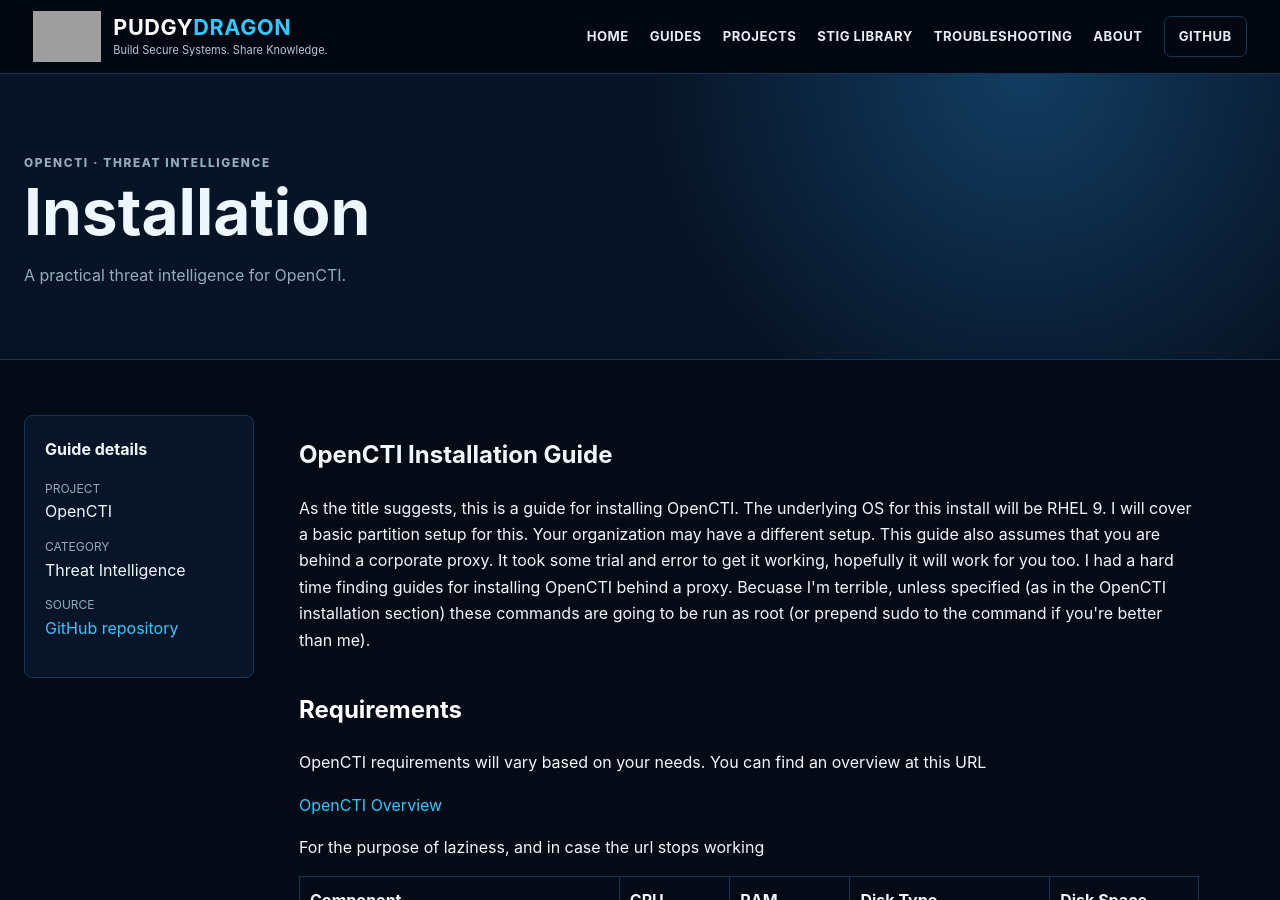
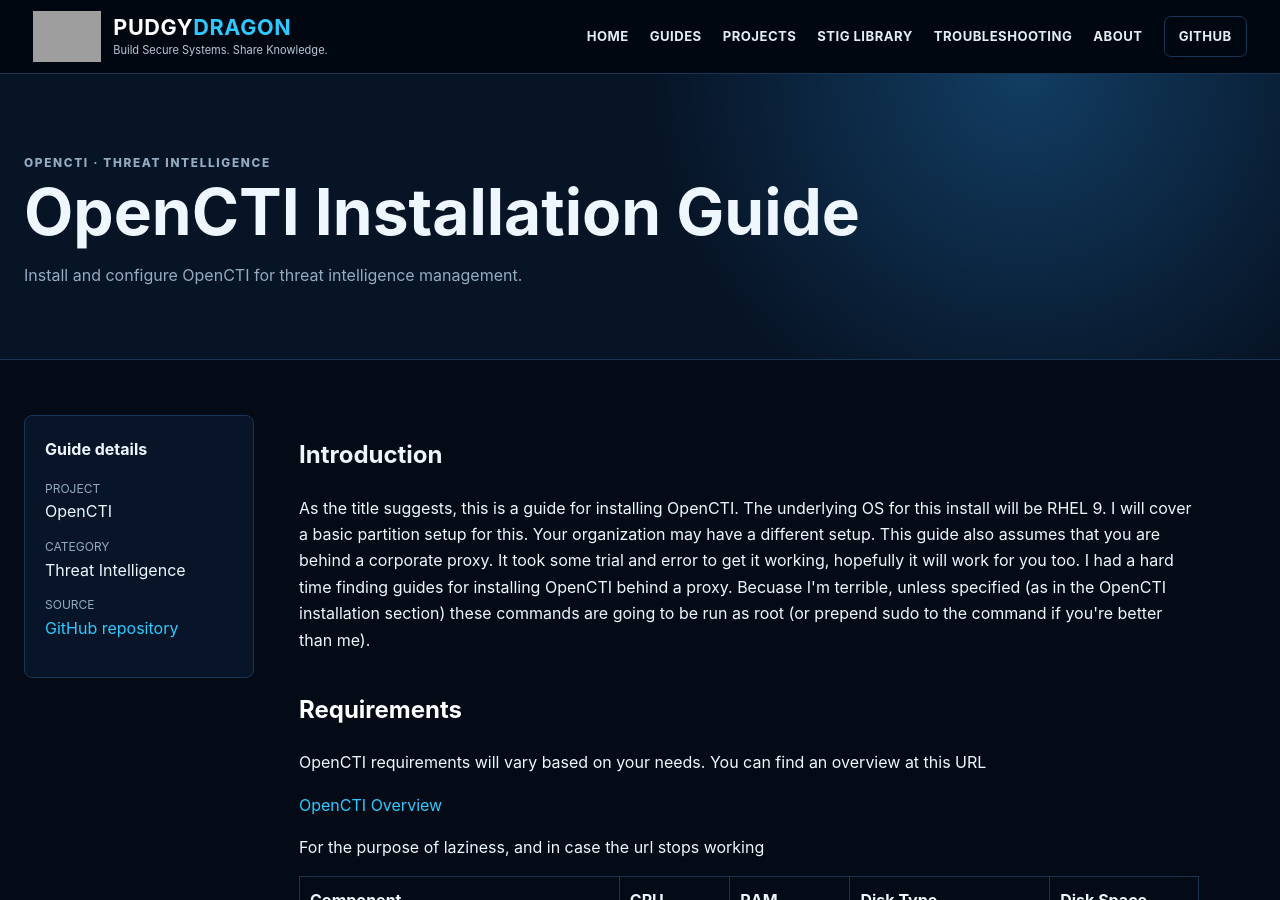
Before and after one commit to PudgyDragon/pudgydragon.github.io, a Jekyll site: the page built from _guides/opencti-guides-installation.md, in a window 1280 px wide and 900 px high. Built offline with Jekyll 4.4.1, drawn with Linux system fonts in a browser that asks for light colours; grey boxes are pictures that could not be loaded.

Commit message:
Update opencti-guides-installation.md

```diff
--- a/_guides/opencti-guides-installation.md
+++ b/_guides/opencti-guides-installation.md
@@ -1,12 +1,12 @@
 ---
-title: "Installation"
+title: "OpenCTI Installation Guide"
 project: "OpenCTI"
 category: "Threat Intelligence"
-description: "A practical threat intelligence for OpenCTI."
+description: "Install and configure OpenCTI for threat intelligence management."
 source_url: "https://github.com/PudgyDragon/OpenCTI/blob/main/Guides/installation.md"
 ---
 
-<h1>OpenCTI Installation Guide</h1>
+<h1>Introduction</h1>
 <p>As the title suggests, this is a guide for installing OpenCTI. The underlying OS for this install will be RHEL 9.
 I will cover a basic partition setup for this. Your organization may have a different setup. This guide
 also assumes that you are behind a corporate proxy. It took some trial and error to get it working,
```
